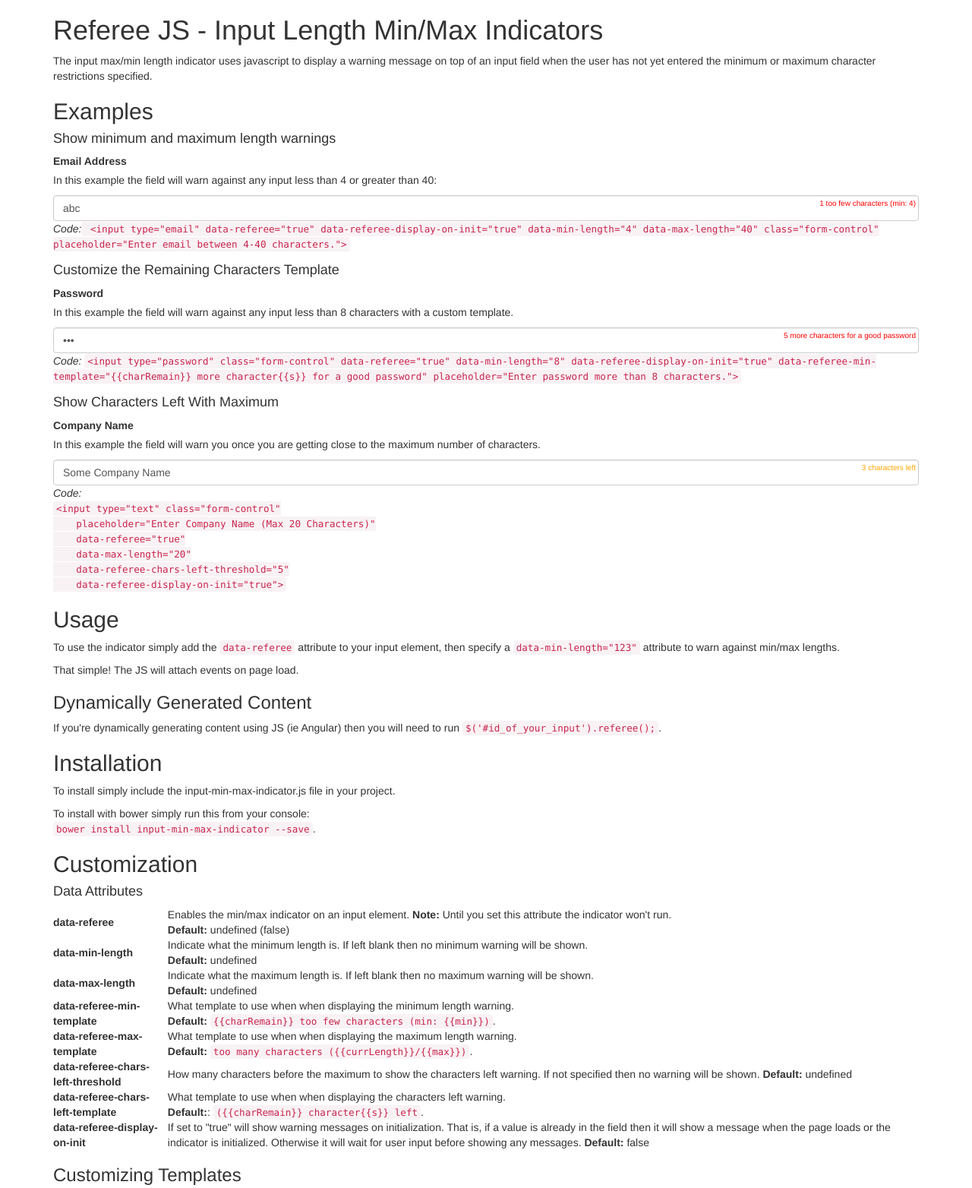
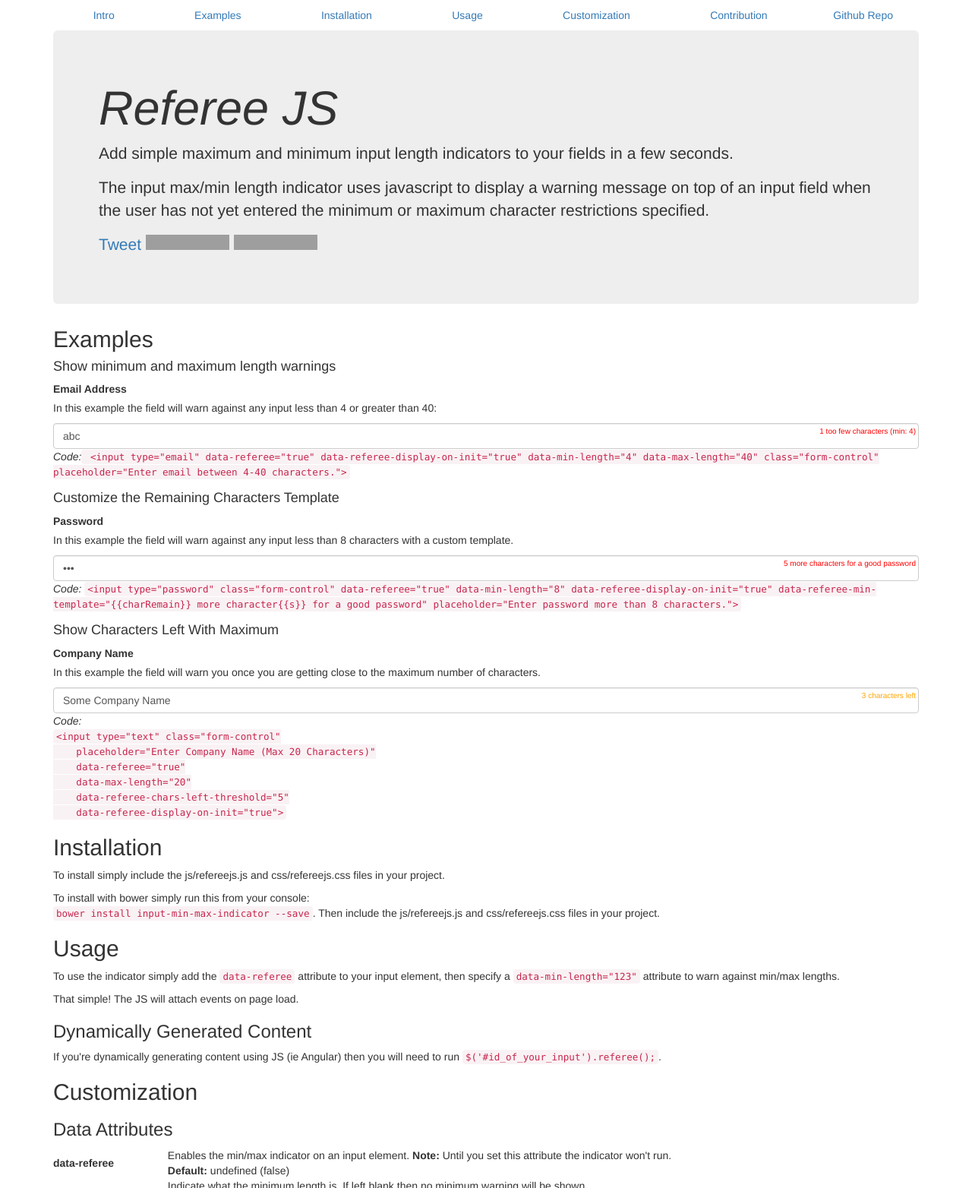
Before and after one commit to jayelkaake/referee-js, a plain HTML site: page index.html in a window 1280 px wide. Shown: the top 1564 px of the page at 76% size. Drawn offline with nearby package versions, Linux system fonts and the light colour scheme; grey boxes are pictures that could not be loaded.

Commit message:
update documentation and add raw readme

```diff
--- a/index.html
+++ b/index.html
@@ -10,14 +10,50 @@
 
 <body>
   <div class="container">
-    <h1>Referee JS - Input Length Min/Max Indicators</h1>
-    <p>
-      The input max/min length indicator uses javascript to display a warning message on top of
-      an input field when the user has not yet entered the minimum or maximum character
-      restrictions specified.
-    </p>
 
-    <h2>Examples</h2>
+    <div class="masthead">
+
+      <ul class="nav nav-justified">
+        <li><a href="#intro">Intro</a></li>
+        <li><a href="#examples">Examples</a></li>
+        <li><a href="#installation">Installation</a></li>
+        <li><a href="#usage">Usage</a></li>
+        <li><a href="#customization">Customization</a></li>
+        <li><a href="#contribution">Contribution</a></li>
+        <li><a href="https://github.com/jayelkaake/refereejs">Github Repo</a></li>
+      </ul>
+    </div>
+
+    <!-- Jumbotron -->
+    <div class="jumbotron">
+      <h1 id="intro"><em>Referee JS</em></h1>
+      <p class="lead">Add simple maximum and minimum input length indicators to your fields in a few seconds.</p>
+      <p>
+        The input max/min length indicator uses javascript to display a warning message on top of
+        an input field when the user has not yet entered the minimum or maximum character
+        restrictions specified.
+      </p>
+      <p>
+
+        <span class="social-buttons inline-block">
+          <a href="https://twitter.com/share" class="twitter-share-button"
+            data-url="https://jayelkaake.github.io/refereejs/"
+            data-text="Referee JS, simple input max/min indicators. #refereejs"
+            data-via="jayelkaake"
+            data-related="jayelkaake"
+            data-hashtags="refereejs">Tweet</a>
+          <script>!function(d,s,id){var js,fjs=d.getElementsByTagName(s)[0],p=/^http:/.test(d.location)?'http':'https';if(!d.getElementById(id)){js=d.createElement(s);js.id=id;js.src=p+'://platform.twitter.com/widgets.js';fjs.parentNode.insertBefore(js,fjs);}}(document, 'script', 'twitter-wjs');</script>
+
+          <iframe src="http://ghbtns.com/github-btn.html?user=jayelkaake&repo=refereejs&type=watch&count=true" allowtransparency="true" frameborder="0" scrolling="0" width="110" height="20"></iframe>
+
+          <iframe src="http://ghbtns.com/github-btn.html?user=jayelkaake&repo=refereejs&type=fork&count=true" allowtransparency="true" frameborder="0" scrolling="0" width="110" height="20"></iframe>
+        </span>
+      </p>
+    </div>
+
+
+
+    <h2 id="examples">Examples</h2>
 
     <h4>Show minimum and maximum length warnings</h4>
     <div class="form-group">
@@ -76,8 +112,18 @@
        </code>
     </div>
 
+    <h2 id="installation">Installation</h2>
+    <p>
+      To install simply include the js/refereejs.js and css/refereejs.css files in your project.
+    </p>
+    <p>
+      To install with bower simply run this from your console:
+      <br>
+      <code>bower install input-min-max-indicator --save</code>. Then include the js/refereejs.js and css/refereejs.css files in your project.
+    </p>
 
-    <h2>Usage</h2>
+
+    <h2 id="usage">Usage</h2>
     <p>To use the indicator simply add the <code>data-referee</code> attribute to your
       input element, then specify a <code>data-min-length="123"</code> attribute to warn against
       min/max lengths.
@@ -86,19 +132,10 @@
     <h3>Dynamically Generated Content</h3>
     <p>If you're dynamically generating content using JS (ie Angular) then you will need to run <code>$('#id_of_your_input').referee();</code>.
 
-    <h2>Installation</h2>
-    <p>
-      To install simply include the input-min-max-indicator.js file in your project.
-    </p>
-    <p>
-      To install with bower simply run this from your console:
-      <br>
-      <code>bower install input-min-max-indicator --save</code>.
-    </p>
 
-    <h2>Customization</h2>
+    <h2 id="customization">Customization</h2>
 
-    <h4>Data Attributes</h4>
+    <h3>Data Attributes</h3>
     <table>
       <tr>
         <th>data-referee</th>
@@ -168,6 +205,12 @@
     <h3>Customizing Styles</h3>
     <p>See the included CSS. It's pretty simple to customize the css styles by defining your own CSS classes.</p>
 
+
+    <h2 id="contribution">Contribution</h2>
+    <p>If you'd like to contribute to the repo that's great! Simply fork the repo and open up a pull request against it. </p>
+    <p>
+      <iframe src="http://ghbtns.com/github-btn.html?user=jayelkaake&repo=refereejs&type=fork&count=true" allowtransparency="true" frameborder="0" scrolling="0" width="110" height="20"></iframe>
+    </p>
   </div>
 
 
```
Also changed, not shown: README.md (added).
